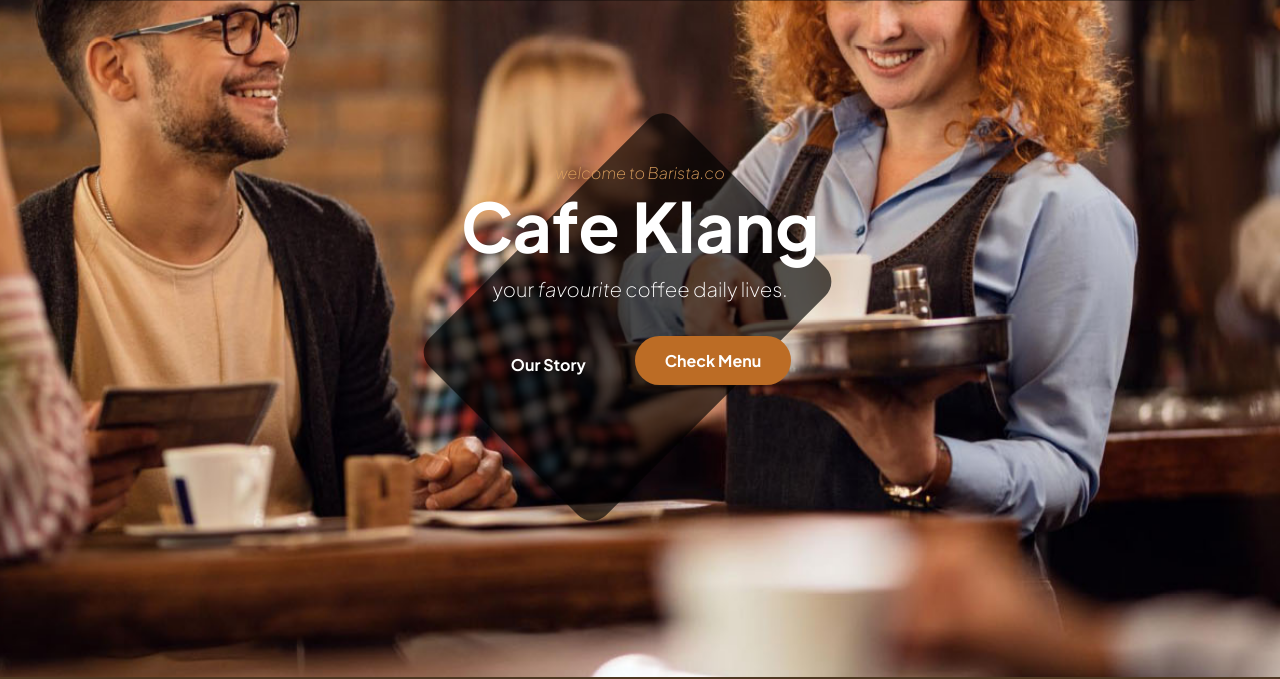
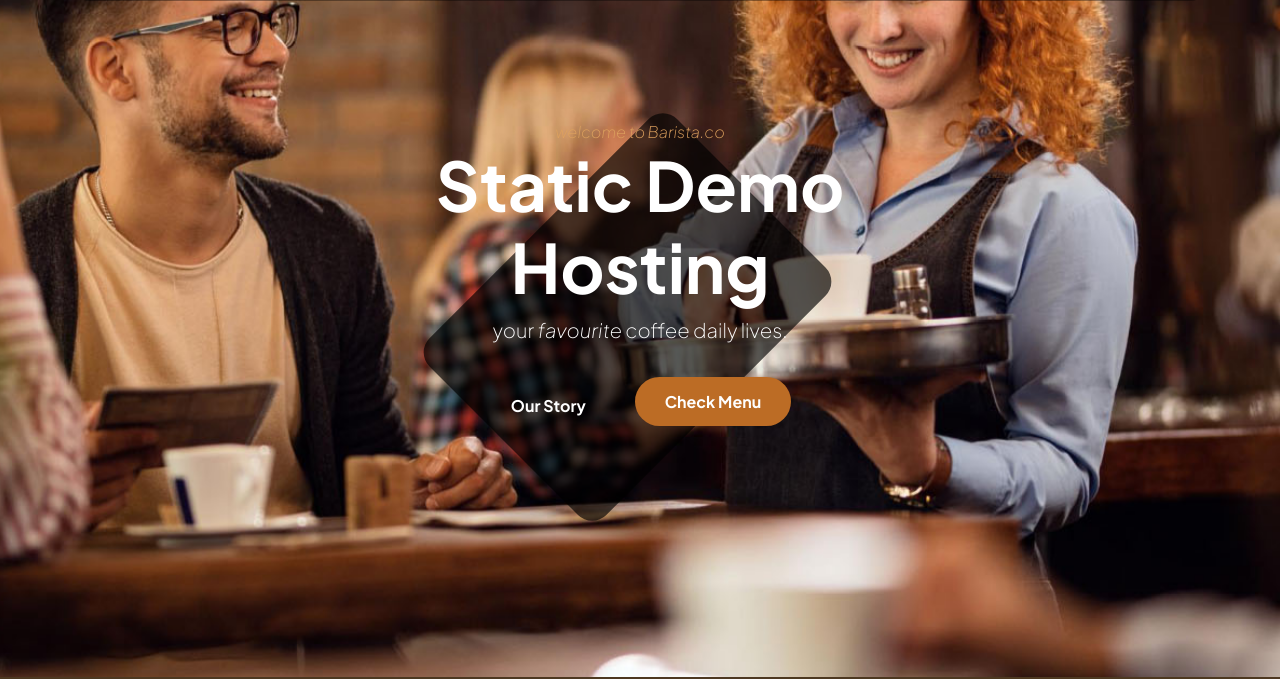
Before and after one commit to kiranvemuri055/Project1-StaticRepo, a plain HTML site: page index.html in a window 1280 px wide. Shown: the part 123-802 px from the top of the page. Drawn offline with Linux system fonts and the light colour scheme.

Commit message:
Update index.html

```diff
--- a/index.html
+++ b/index.html
@@ -91,7 +91,7 @@ Bootstrap 5 HTML CSS Template
                             <div class="col-lg-6 col-12 mx-auto">
                                 <em class="small-text">welcome to Barista.co</em>
 
-                                <h1>Cafe Klang</h1>
+                                <h1>Static Demo Hosting</h1>
 
                                 <p class="text-white mb-4 pb-lg-2">
                                     your <em>favourite</em> coffee daily lives.
```
